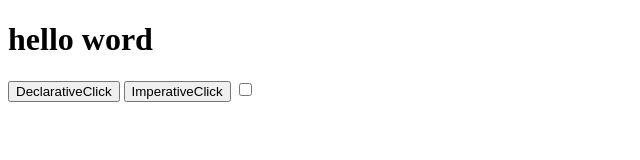
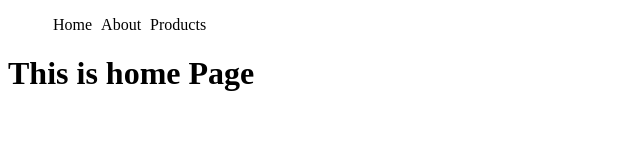
Before and after one commit to aloha1604/ElementCartDemo, a website: page index.html in a window 1280 px wide. Shown: the whole page, without its empty margins (0-640 px from the left). Drawn offline with Linux system fonts and the light colour scheme.

Commit message:
da tao ra cai store

```diff
--- a/index.html
+++ b/index.html
@@ -3,42 +3,19 @@
 <head>
     <meta charset="UTF-8">
     <meta name="viewport" content="width=device-width, initial-scale=1.0">
-    <title>Document</title>
+    <title>simple SPA</title>
+
 </head>
 <body>
-    <h1>hello word</h1>
-    <button onclick="onDeclarativeClick()">DeclarativeClick</button>
-    <button onclick="onImperativeClick()">ImperativeClick</button>
-    <input id="checkbox" type="checkbox">
-    <script>
-        //ImperativeClick
-        const onImperativeClick = () =>{
-            const checkbox = document.getElementById("checkbox");
-            const idChecked = checkbox.checked;
-            checkbox.checked = !idChecked;
-        };
+    <style>
+        ul li{
+          display: inline-block;
+          margin-left: 5px;
+        }
+    </style>
+   <div id="root"></div>
+   <script type="module" src="./js/store.js"></script>
+   <script type="module" src="./js/main.js"></script>
 
-
-        //DeclarativeClick
-
-        let state = {
-            isCheckedboxChecked : false
-        }
-
-        const setState = (newState)=>{
-            state = newState;
-            notifyChanged(newState);
-        }
-        const notifyChanged = (newState)=>{
-            const checkbox = document.getElementById("checkbox");
-            checkbox.checked = newState.isCheckedboxChecked;
-        }
-        const onDeclarativeClick=()=>{
-            setState({isCheckedboxChecked:!state.isCheckedboxChecked});
-        }
-
-    </script>
-   <!-- <script type="module" src="./js/main.js"></script>
-   <script type="module" src="./js/store.js"></script> -->
 </body>
 </html>
--- a/js/main.js
+++ b/js/main.js
@@ -1,4 +1,60 @@
 import store from './store.js';
 
-console.log("main js loaded");
-console.log(store.name);
+const renderPage = () =>{
+    const rootEl = document.getElementById("root");
+    const state = store.getState();
+    const { activePage } = state;
+    const navBar = `
+        <ul>
+            <li class="nav-home">Home</li>
+            <li class="nav-about">About</li>
+            <li class="nav-products">Products</li>
+        </ul>
+    `;
+
+    const home=`
+        ${navBar}
+        <div>
+            <h1>This is home Page</h1>
+        </div>
+    `;
+
+    const about = `
+        ${navBar}
+        <div>
+            <h1>This is About page</h1>
+        </div>
+    `;
+
+    const products = `
+        ${navBar}
+        <div>
+            <h1>This is products page</h1>
+        </div>
+    `;
+    //bind event for navBar click
+    document.onclick = event =>{
+        const target = event.target;
+        if(target.className==="nav-home") navigate("home");
+        else if (target.className === "nav-about") navigate("about");
+        else if (target.className === "nav-products") navigate("products");
+    };
+
+    let template ="";
+    if (activePage === "home") template = home;
+    else if (activePage === "about") template = about;
+    else if (activePage === "products") template = products;
+
+    rootEl.innerHTML = template;
+};
+
+const navigate = page =>{
+    const state = store.getState();
+    const newState = {
+        ...state,
+        activePage:page
+    };
+    store.setState(newState);
+};
+renderPage();
+store.subcribe("stateChanged",renderPage);
--- a/js/store.js
+++ b/js/store.js
@@ -1,4 +1,33 @@
-console.log("store.js loaded");
+let state = {
+    activePage: 'home',
+    productDetail:null,
+    shoppingCart:[],
+    products:[]
+}
+
+const events = {}
+
+const subcribe = (eventName, callback) =>{
+    if(!events.hasOwnProperty(eventName)) events[eventName] = [];
+    events[eventName].push(callback)
+}
+
+const publish = (eventName, data)=>{
+    if(!events.hasOwnProperty(eventName)) return;
+    events[eventName].map(callback =>{
+        callback(data);
+    });
+}
+
+const getState = () => state
+
+const setState = newState =>{
+    state = newState;
+    publish("stateChanged", newState)
+}
+
 export default{
-    name:"store"
-};
+    getState,
+    setState,
+    subcribe
+}
```
